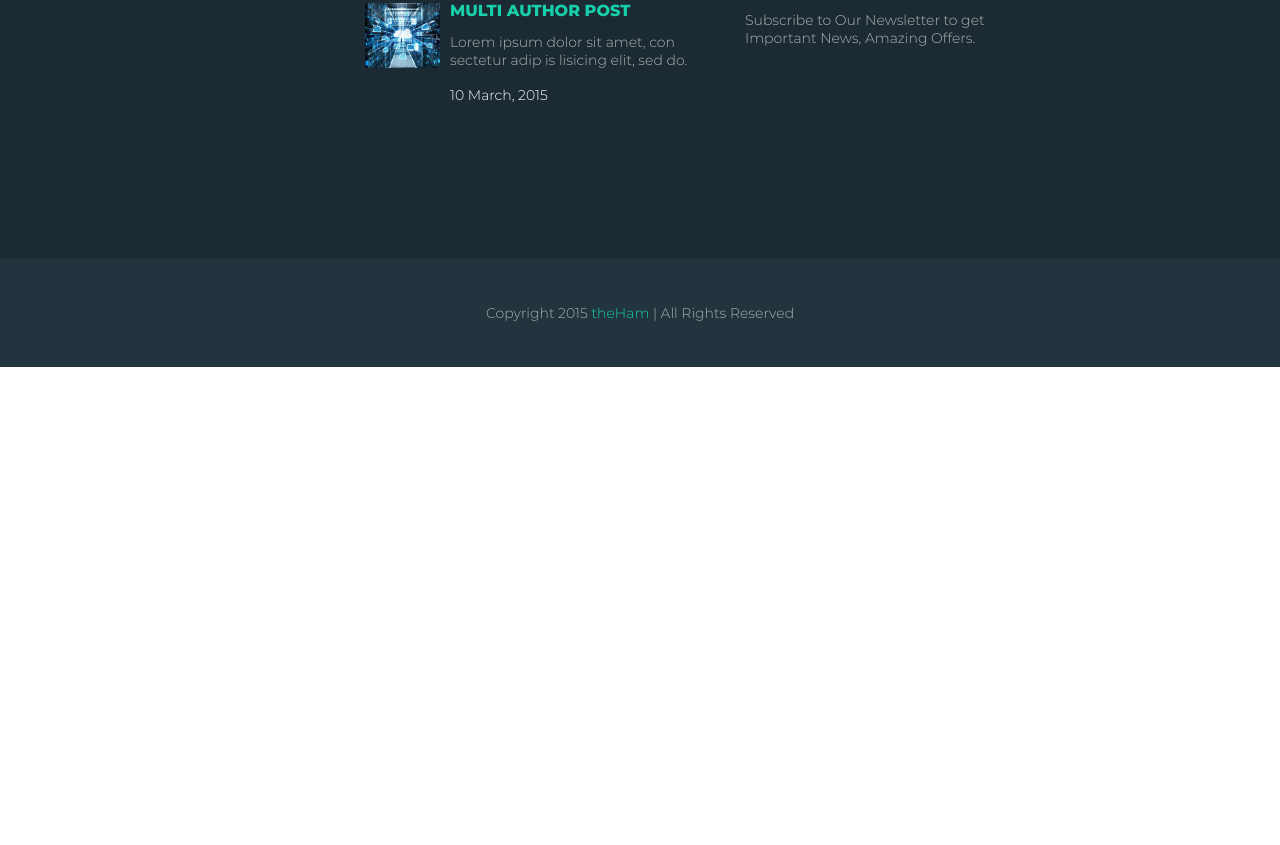
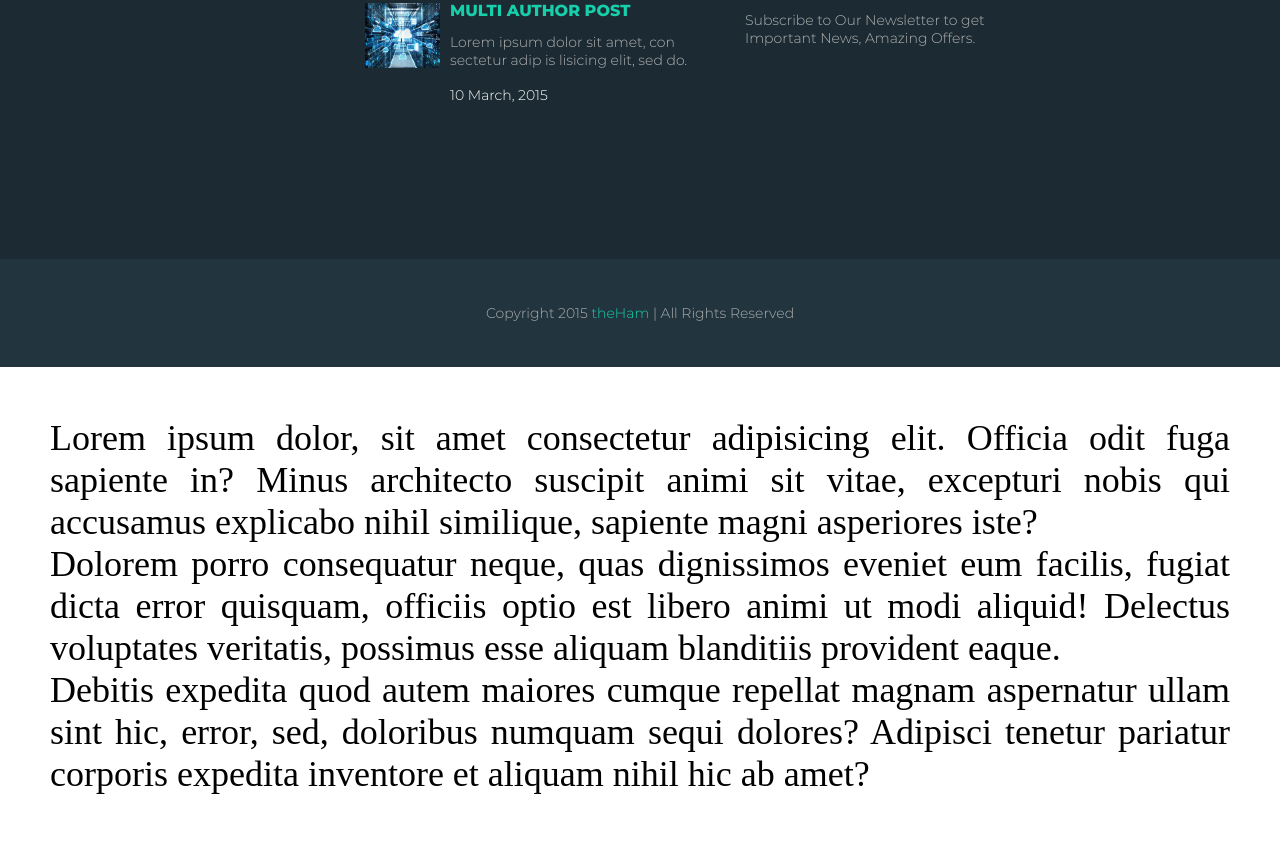
Before and after one commit to heletik/FirstRepository, a plain HTML site: page index.html in a window 1280 px wide. Shown: the part 5860-6705 px from the top of the page. Before the commit the page ends 6227 px from the top, so only its background shows below. Drawn offline with Linux system fonts and the light colour scheme.

Commit message:
create git test

```diff
--- a/css/base.css
+++ b/css/base.css
@@ -105,3 +105,8 @@ h2{
     }
 
 }
+.gitTest{
+    font-size: 36px;
+    text-align: justify;
+    padding: 50px;
+}
--- a/index.html
+++ b/index.html
@@ -416,6 +416,13 @@
         <section class="footer">
             <p>Copyright 2015 <span>theHam</span> | All Rights Reserved</p>
         </section>
+
+        <section class ="gitTest">
+
+            <p>Lorem ipsum dolor, sit amet consectetur adipisicing elit. Officia odit fuga sapiente in? Minus architecto suscipit animi sit vitae, excepturi nobis qui accusamus explicabo nihil similique, sapiente magni asperiores iste?</p>
+            <p>Dolorem porro consequatur neque, quas dignissimos eveniet eum facilis, fugiat dicta error quisquam, officiis optio est libero animi ut modi aliquid! Delectus voluptates veritatis, possimus esse aliquam blanditiis provident eaque.</p>
+            <p>Debitis expedita quod autem maiores cumque repellat magnam aspernatur ullam sint hic, error, sed, doloribus numquam sequi dolores? Adipisci tenetur pariatur corporis expedita inventore et aliquam nihil hic ab amet?</p>
+        </section>
     </main>
 
 </body>
```
